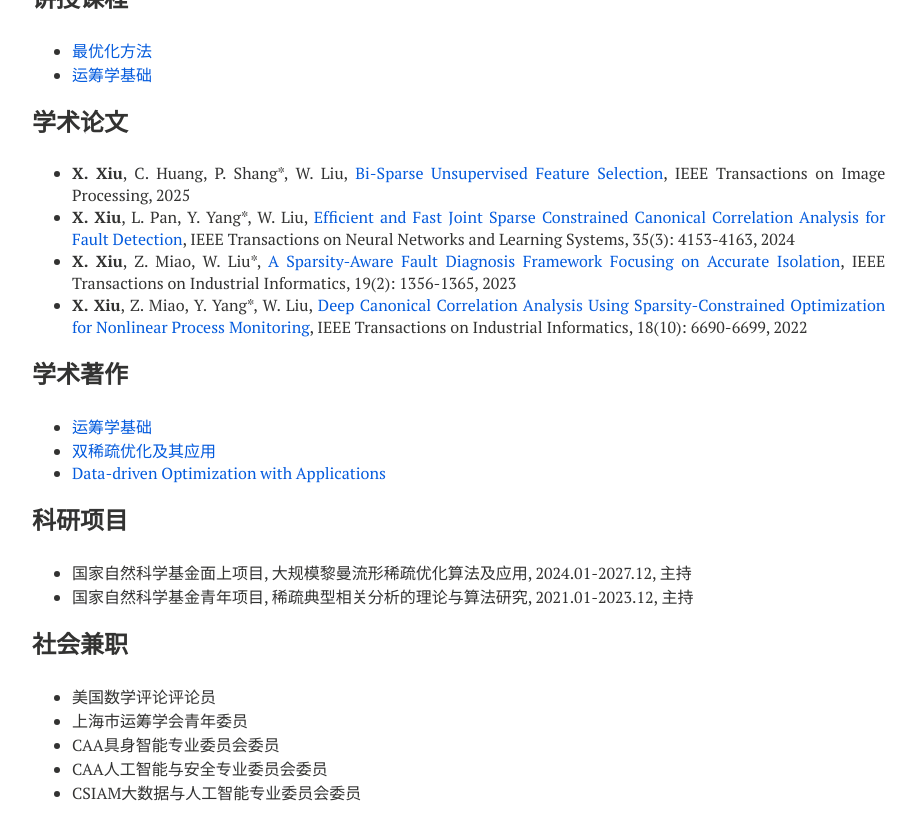
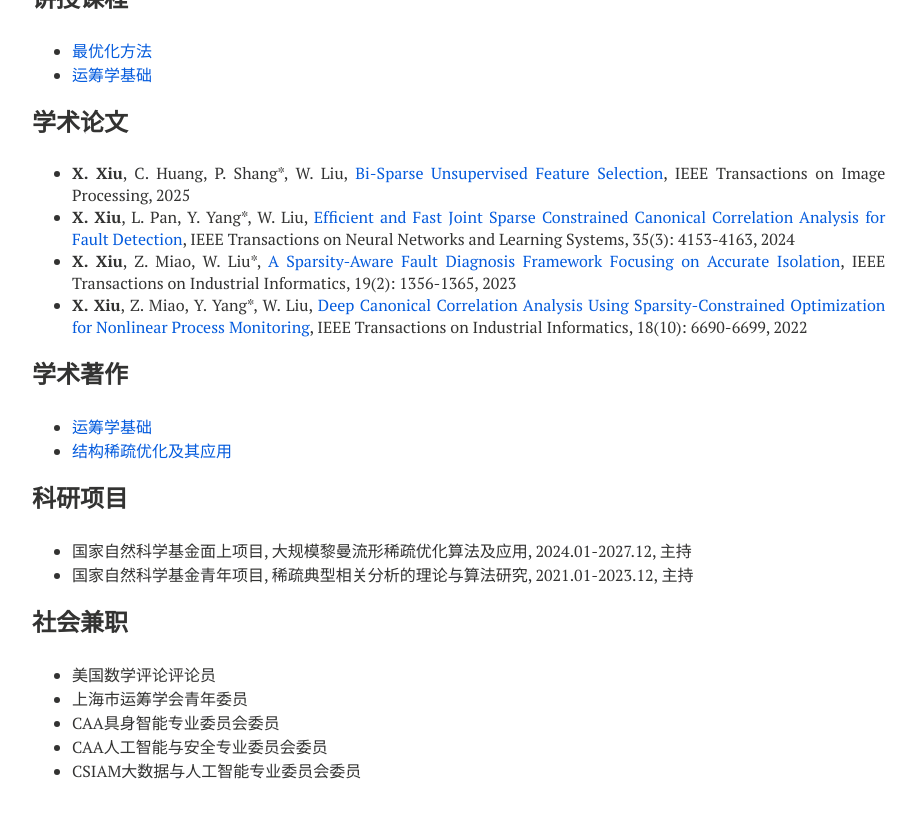
Before and after one commit to xianchaoxiu/xianchaoxiu.github.io, a Jekyll site: the page built from chinese/index.md, in a window 1280 px wide and 900 px high, scrolled down 582 px. Shown: the top 840 px of the window, without its empty margins (288-1205 px from the left). Built offline with Jekyll 4.4.1, drawn with Linux system fonts in a browser that asks for light colours; nearby versions of some CDN libraries.

Commit message:
Update index.md

```diff
--- a/chinese/index.md
+++ b/chinese/index.md
@@ -41,8 +41,7 @@ share: false
 
 ### 学术著作
 * <a href="https://xianchaoxiu.github.io/chinese/book/OR/" class="textlink" target="_blank"> 运筹学基础 </a><br>
-* <a href="https://xianchaoxiu.github.io/chinese/book/DSO/" class="textlink" target="_blank"> 双稀疏优化及其应用 </a><br>
-* <a href="https://xianchaoxiu.github.io/chinese/book/DOA/" class="textlink" target="_blank"> Data-driven Optimization with Applications </a><br>
+* <a href="https://xianchaoxiu.github.io/chinese/book/DSO/" class="textlink" target="_blank"> 结构稀疏优化及其应用 </a><br>
 
 
 ### 科研项目
```
